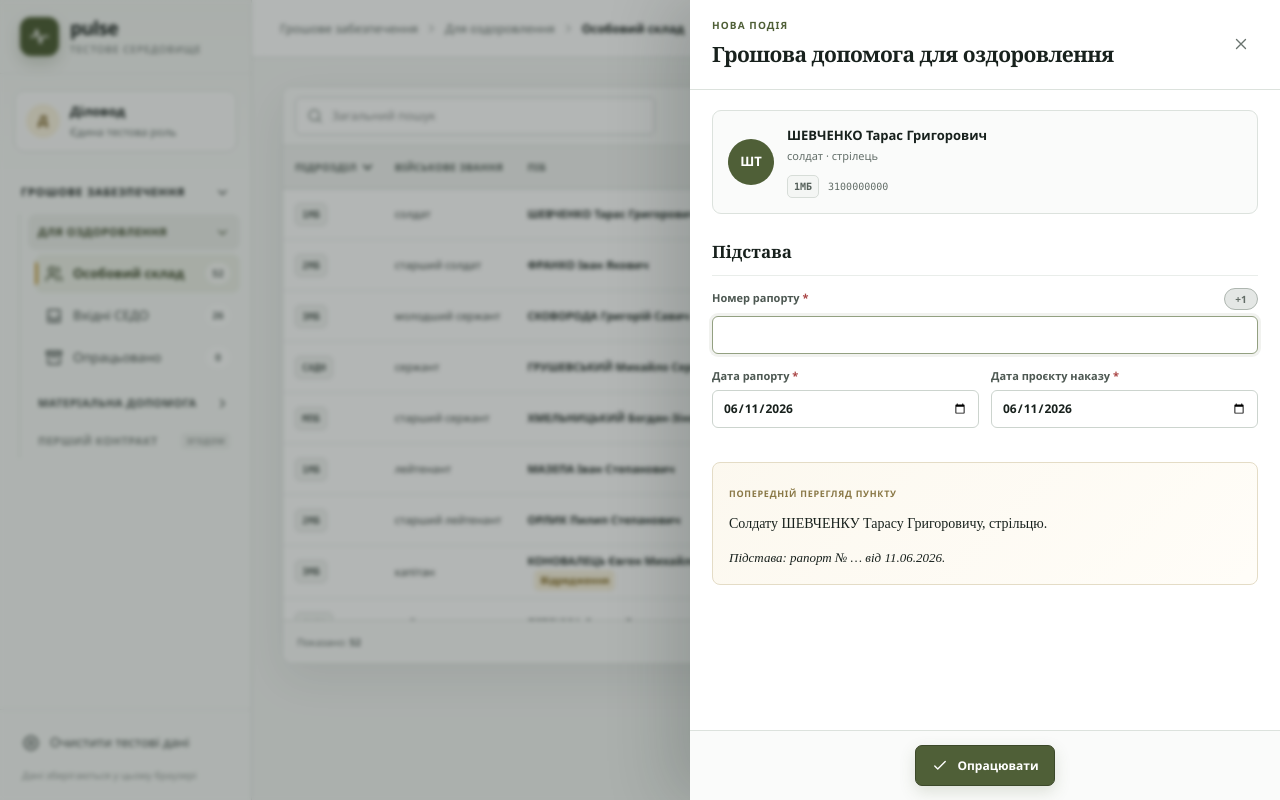
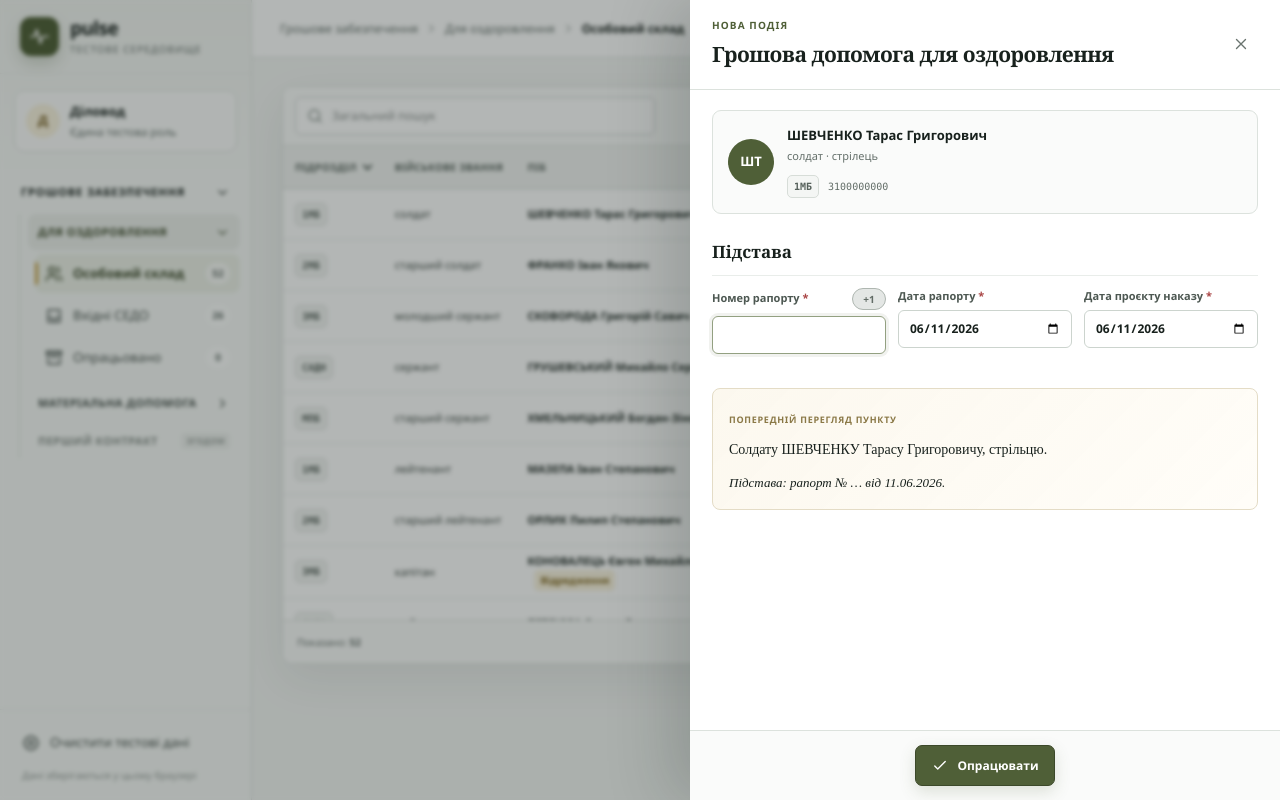
Before and after one commit to vladrudn/pulse.github.io, a Next.js app: page / in a window 1280 px wide. Both pictures are taken after a click on the button 1222 px from the left and 214 px from the top of the page. Built offline with nearby package versions, Linux system fonts and the light colour scheme.

Commit message:
Після ручного опрацювання рядок останньої персони тепер підсвічується на 2,5 секунди й плавно згасає.

```diff
--- a/src/app/globals.css
+++ b/src/app/globals.css
@@ -742,6 +742,25 @@ tbody tr.row-selected {
   box-shadow: inset 3px 0 0 var(--olive);
 }
 
+tbody tr.row-recent {
+  background: #edf4df;
+  box-shadow: inset 4px 0 0 var(--olive);
+  animation: recent-row-highlight 2.5s ease-out;
+}
+
+@keyframes recent-row-highlight {
+  0%,
+  55% {
+    background: #dfecc7;
+    box-shadow: inset 4px 0 0 var(--olive);
+  }
+
+  100% {
+    background: transparent;
+    box-shadow: inset 4px 0 0 transparent;
+  }
+}
+
 tbody tr.row-used {
   opacity: 0.58;
   background: #f7f8f7;
@@ -1322,7 +1341,7 @@ input[type="checkbox"] {
 
 .increment-tooltip {
   position: absolute;
-  right: 0;
+  left: 0;
   bottom: calc(100% + 7px);
   z-index: 2;
   width: 245px;
@@ -1360,6 +1379,12 @@ input[type="checkbox"] {
   gap: 12px;
 }
 
+.report-details-grid {
+  display: grid;
+  grid-template-columns: repeat(3, minmax(0, 1fr));
+  gap: 12px;
+}
+
 .field-error input {
   border-color: #cc7777;
 }
--- a/src/components/impuls-workspace.tsx
+++ b/src/components/impuls-workspace.tsx
@@ -189,6 +189,7 @@ function ImpulsWorkspaceContent() {
   const [financeNavOpen, setFinanceNavOpen] = useState(true);
   const [wellnessNavOpen, setWellnessNavOpen] = useState(true);
   const [materialNavOpen, setMaterialNavOpen] = useState(false);
+  const [recentPersonId, setRecentPersonId] = useState<string | null>(null);
 
   useEffect(() => {
     try {
@@ -203,6 +204,12 @@ function ImpulsWorkspaceContent() {
     const timer = window.setTimeout(() => setToast(null), 3600);
     return () => window.clearTimeout(timer);
   }, [toast]);
+
+  useEffect(() => {
+    if (!recentPersonId) return;
+    const timer = window.setTimeout(() => setRecentPersonId(null), 2500);
+    return () => window.clearTimeout(timer);
+  }, [recentPersonId]);
 
   const requestsByPerson = useMemo(() => {
     const map = new Map<string, AidRequest[]>();
@@ -363,6 +370,7 @@ function ImpulsWorkspaceContent() {
       requests: [...current.requests, request],
     }));
     setDrawerPerson(null);
+    setRecentPersonId(payload.personId);
     showToast("Рапорт позначено як опрацьований.");
     return true;
   };
@@ -655,6 +663,7 @@ function ImpulsWorkspaceContent() {
                 unit={unit}
                 setUnit={setUnit}
                 onOpen={setDrawerPerson}
+                recentPersonId={recentPersonId}
               />
             )}
             {view === "sedo" && (
@@ -810,12 +819,14 @@ function PeopleTable({
   unit,
   setUnit,
   onOpen,
+  recentPersonId,
 }: {
   people: Person[];
   requestsByPerson: Map<string, AidRequest[]>;
   unit: string;
   setUnit: Dispatch<SetStateAction<string>>;
   onOpen: (person: Person) => void;
+  recentPersonId: string | null;
 }) {
   if (!rows.length) {
     return <EmptyState title="Нічого не знайдено" text="Змініть пошуковий запит або фільтр." />;
@@ -843,6 +854,7 @@ function PeopleTable({
             return (
               <tr
                 key={person.id}
+                className={person.id === recentPersonId ? "row-recent" : undefined}
                 tabIndex={0}
                 onDoubleClick={() => onOpen(person)}
                 onKeyDown={(event) => {
@@ -1320,6 +1332,7 @@ function RequestDrawer({
                 })}
               </div>
             )}
+            <div className="report-details-grid">
               <div className={`form-field ${errors.reportNumber ? "field-error" : ""}`}>
                 <div className="report-number-label">
                   <label htmlFor="report-number">Номер рапорту <b>*</b></label>
@@ -1354,7 +1367,6 @@ function RequestDrawer({
                 />
                 {errors.reportNumber && <small>{errors.reportNumber}</small>}
               </div>
-            <div className="form-grid">
               <label className={errors.reportDate ? "field-error" : ""}>
                 <span>Дата рапорту <b>*</b></span>
                 <input
```
Lines whose indentation alone changed are shown as unchanged.
